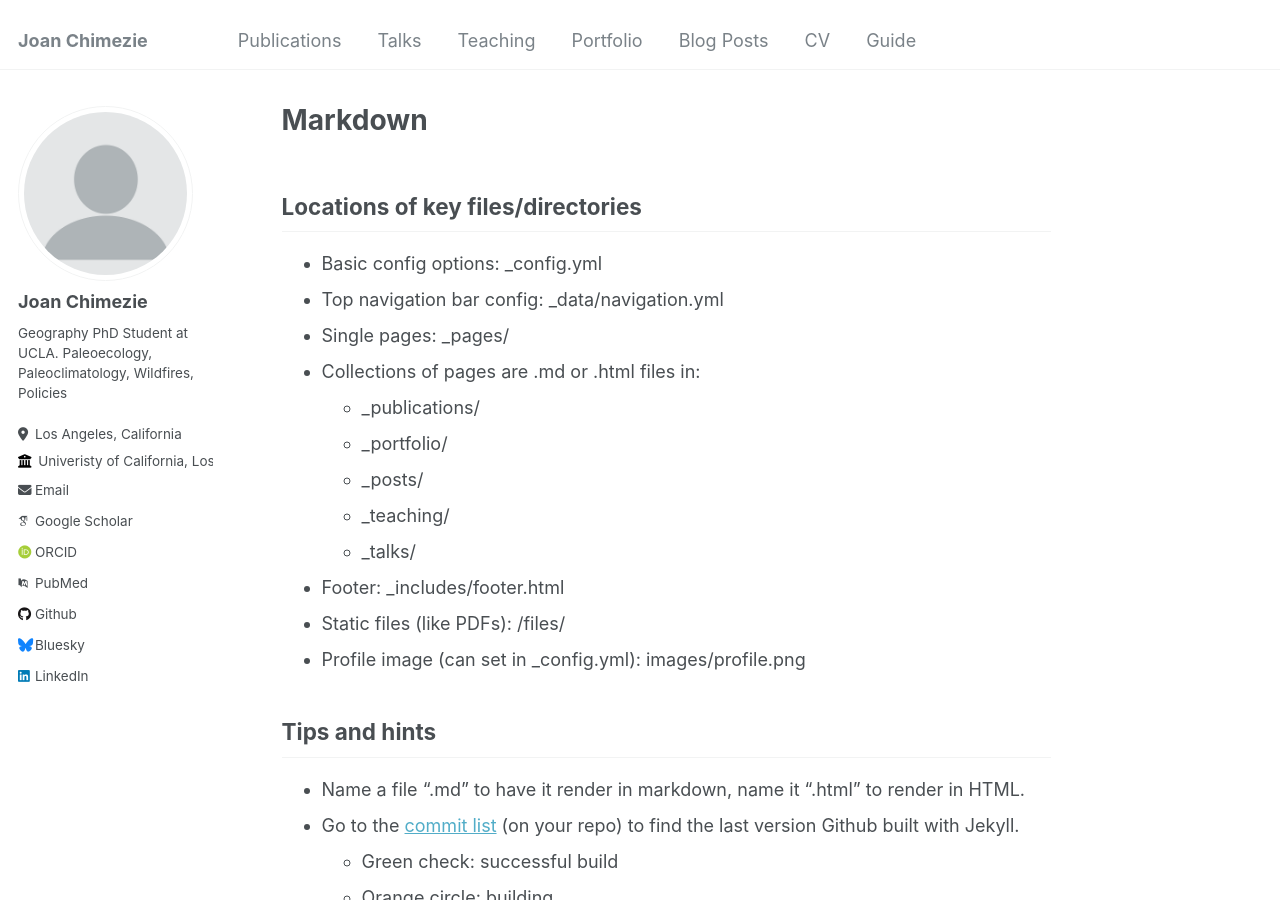
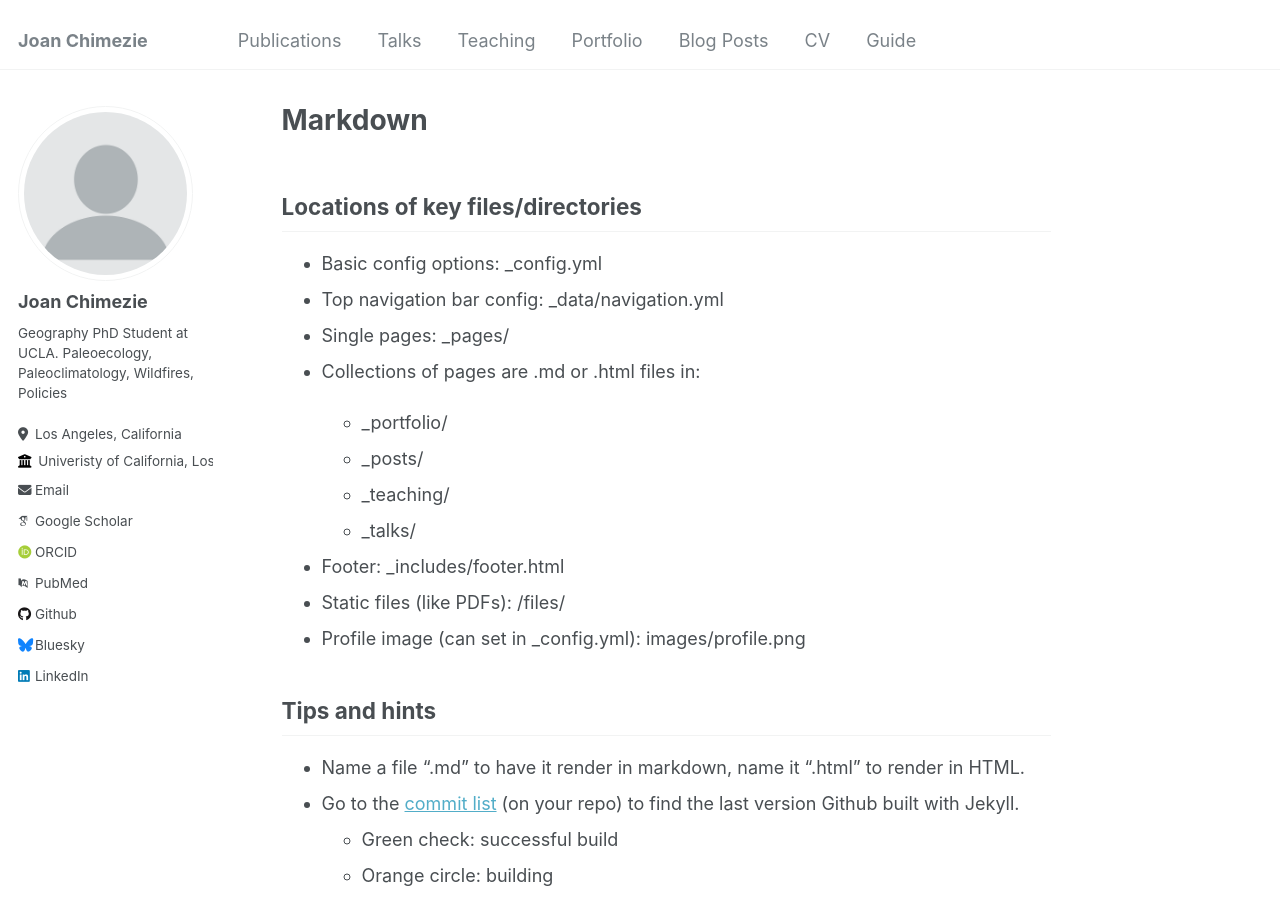
Before and after one commit to JoanChimezie/joanchimezie.github.io, a Jekyll site: the page built from _pages/markdown.md, in a window 1280 px wide and 900 px high. Built offline with Jekyll 4.4.1, drawn with Linux system fonts in a browser that asks for light colours; some web fonts are replaced.

Commit message:
Update markdown.md

```diff
--- a/_pages/markdown.md
+++ b/_pages/markdown.md
@@ -13,7 +13,7 @@ redirect_from:
 * Top navigation bar config: _data/navigation.yml
 * Single pages: _pages/
 * Collections of pages are .md or .html files in:
-  * _publications/
+
   * _portfolio/
   * _posts/
   * _teaching/
```
